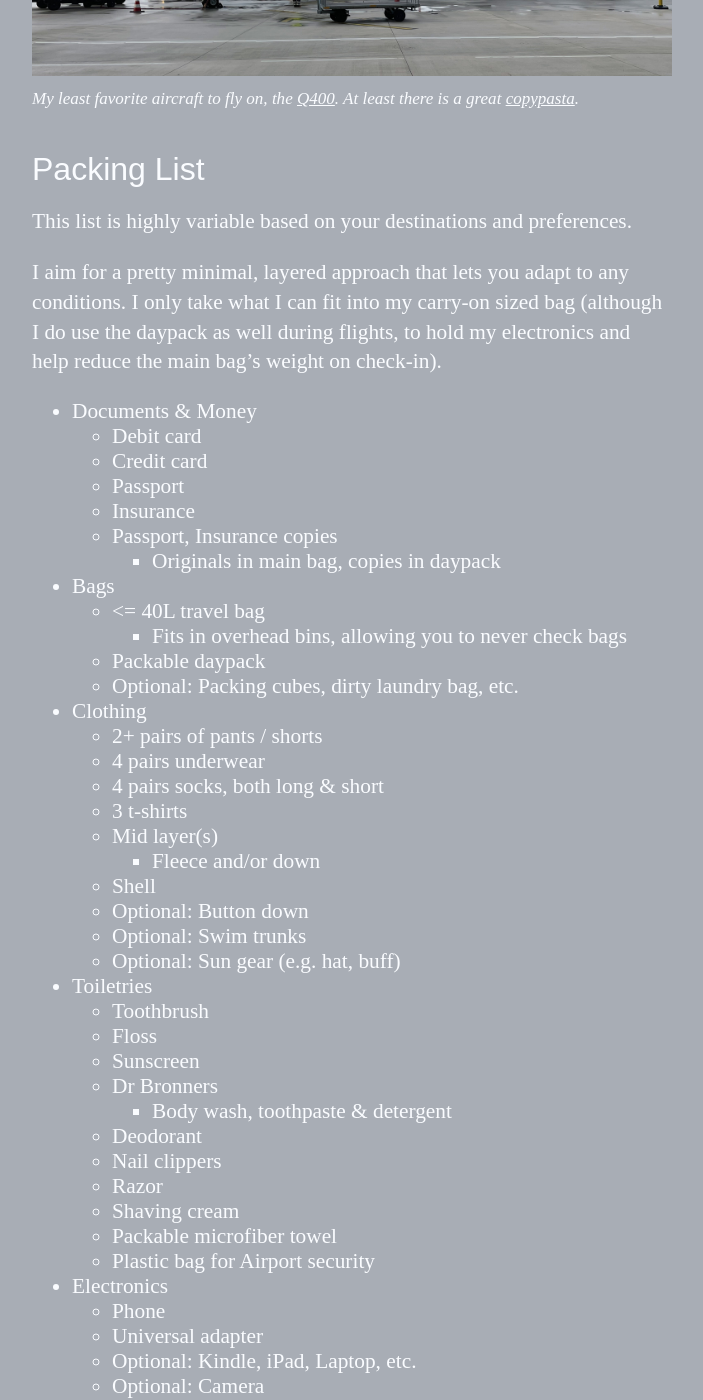
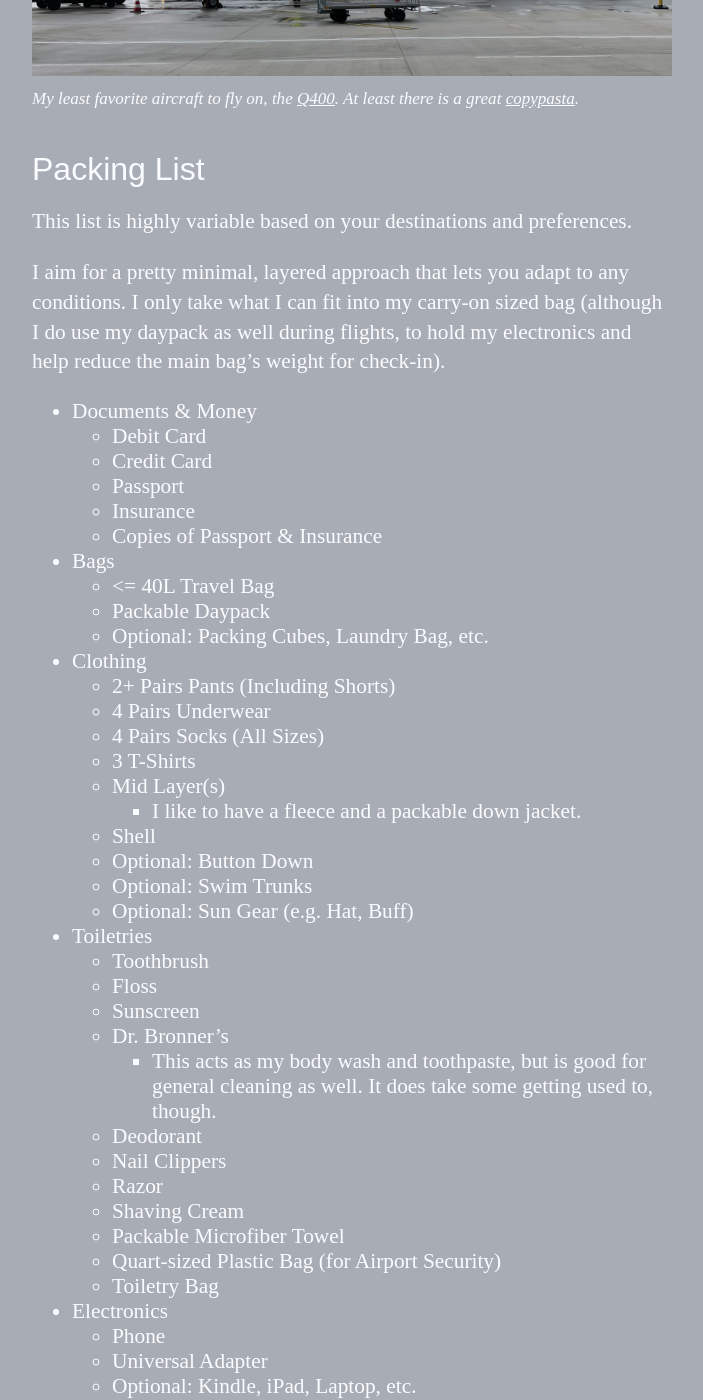
Before and after one commit to pens/rgb.sh, a Jekyll site: the page built from _posts/2021-11-10-travel-2.md, in a window 1280 px wide and 1400 px high, scrolled down 887 px. Shown: the whole window, without its empty margins (288-991 px from the left). Built offline with Jekyll 4.4.1, drawn with Linux system fonts in a browser that asks for light colours; some of the changed text lies outside the part shown.

Commit message:
Minor travel-2 edit

```diff
--- a/_posts/2021-11-10-travel-2.md
+++ b/_posts/2021-11-10-travel-2.md
@@ -13,54 +13,54 @@
 This list is highly variable based on your destinations and preferences.
 
 I aim for a pretty minimal, layered approach that lets you adapt to any conditions.
-I only take what I can fit into my carry-on sized bag (although I do use the daypack as well during flights, to hold my electronics and help reduce the main bag's weight on check-in).
+I only take what I can fit into my carry-on sized bag (although I do use my daypack as well during flights, to hold my electronics and help reduce the main bag's weight for check-in).
 
 - Documents & Money
-  - Debit card
-  - Credit card
+  - Debit Card
+  - Credit Card
   - Passport
   - Insurance
-  - Passport, Insurance copies
-    - Originals in main bag, copies in daypack
+  - Copies of Passport & Insurance
 - Bags
-  - <= 40L travel bag
-    - Fits in overhead bins, allowing you to never check bags
-  - Packable daypack
-  - Optional: Packing cubes, dirty laundry bag, etc.
+  - <= 40L Travel Bag
+  - Packable Daypack
+  - Optional: Packing Cubes, Laundry Bag, etc.
 - Clothing
-  - 2+ pairs of pants / shorts
-  - 4 pairs underwear
-  - 4 pairs socks, both long & short
-  - 3 t-shirts
-  - Mid layer(s)
-    - Fleece and/or down
+  - 2+ Pairs Pants (Including Shorts)
+  - 4 Pairs Underwear
+  - 4 Pairs Socks (All Sizes)
+  - 3 T-Shirts
+  - Mid Layer(s)
+    - I like to have a fleece and a packable down jacket.
   - Shell
-  - Optional: Button down
-  - Optional: Swim trunks
-  - Optional: Sun gear (e.g. hat, buff)
+  - Optional: Button Down
+  - Optional: Swim Trunks
+  - Optional: Sun Gear (e.g. Hat, Buff)
 - Toiletries
   - Toothbrush
   - Floss
   - Sunscreen
-  - Dr Bronners
-    - Body wash, toothpaste & detergent
+  - Dr. Bronner's
+    - This acts as my body wash and toothpaste, but is good for general cleaning as well.
+      It does take some getting used to, though.
   - Deodorant
-  - Nail clippers
+  - Nail Clippers
   - Razor
-  - Shaving cream
-  - Packable microfiber towel
-  - Plastic bag for Airport security
+  - Shaving Cream
+  - Packable Microfiber Towel
+  - Quart-sized Plastic Bag (for Airport Security)
+  - Toiletry Bag
 - Electronics
   - Phone
-  - Universal adapter
+  - Universal Adapter
   - Optional: Kindle, iPad, Laptop, etc.
   - Optional: Camera
-    - Including SD cards, strap, filters/hoods, etc.
+    - This includes SD cards, strap, filter(s), hood(s) and cleaning supplies.
   - Charger(s)
 - Other
   - Lock
-  - Ear plugs
-  - Sleep mask
+  - Ear Plugs
+  - Sleep Mask
 
 ## Packing
 
@@ -73,30 +73,34 @@
 - Get credit and debit cards with no foreign transaction fees.
 - Some countries will need you to withdraw cash.
 - Exchanging remaining currency before leaving a country is a good idea so you're not stuck with it.
+- Look up tipping etiquette when you arrive.
+  It's always different and always confusing.
+- I keep my original documents with my main pack, and carry the copies with me instead (as well as scans on my phones).
+  This way I don't have to worry as much about critical documents being lost or stolen.
 
 ### Bags
 
 - Go for a one-bag setup, with a packable daypack.
-Your main bag must be less than 40L to fit in airplane overhead bins, and you'll use the daypack as your personal item.
-- Make sure daypack has some support.
-My first one didn't and hurt my back when overloaded.
+  Your main bag must be less than 40L to fit in airplane overhead bins, and you'll use the daypack as your personal item.
+- Make sure your daypack has some support.
+  My first one didn't and hurt my back when overloaded.
 - I love packing cubes.
 
 ### Clothing
 
 - You can wear items multiple times without a wash, and laundry is generally cheap at hostels.
-Sinks are also an option.
-- Wool items go even longer without smelling.
-Getting a synthetic and wool blend gives smell resistance and durability.
+  Sinks are also an option.
+- Wool items can be worn longer than other fabrics without smelling.
+  Getting a synthetic and wool blend gives smell resistance and durability.
 - Wear all-purpose, understated sneakers.
-Alongside a button-up, this'll let you dress up for dinner or clubs.
-I regret wearing minimalist trail runners my first trip as it resulted in bad back pain that lasted for months after.
+  Alongside a button-up, this'll let you dress up for dinner or clubs.
+  I regret wearing minimalist trail runners my first trip as it resulted in bad back pain that lasted for months after.
 
 ### Toiletries
 
-- Dr. Bronner's is amazing for its compactness and many uses.
-A travel bottle will last ages and frees up a lot of room.
-I wouldn't say I like it as soap or toothpaste, but its compactness outweighs its unpleasantness for me.
+- Dr. Bronner's is amazing for its compactness and many uses; I use it as body wash and toothpaste.
+  I wouldn't say I love it, but its compactness outweighs any unpleasantness to me.
+  A travel bottle will last ages and frees up a lot of room.
 - Be wary of bleaching sunscreens.
 
 ### Electronics
@@ -107,36 +111,36 @@
     - This setup is super compact and takes great portraits and low-light shots.
     - I felt like a majority of my favorite photos from traveling last time were taken at this focal distance, so not having multiple lenses cuts down on weight and space.
 - Don't buy a new, cheap laptop to travel like I did.
-I bought a Surface Go with accessories, and it ended up being unpleasant and unnecessary.
+  I bought a Surface Go with accessories, and it ended up being unpleasant and unnecessary.
   - Instead, I'd reconsider whether you need to bring a laptop at all; they are heavy and bulky, and ideally you don't want to be at your computer do you?
   - If you're like me and can't get away from technology, just bring your normal laptop.
   - In the future, I'd probably switch to an iPad Pro and SSH into my home computer to do real work.
 - I love Google Fi while traveling.
-It's much more expensive than getting a SIM card in each country, but the convenience of having high-speed data as soon as you touch down is well worth it.
+  It's much more expensive than getting a SIM card in each country, but the convenience of having high-speed data as soon as you touch down is well worth it.
 - You should pretty much be able to find high-speed internet anywhere you go.
 
 ### Other
 
 - Don't bring a UV water filter like I did.
-Just buy water instead.
-It was an absolute waste of space I never used in two months.
+  Just buy water instead.
+  It was an absolute waste of space I never used in two months.
 
 ## Stays
 
 - Stay at hostels.
-They're all different, but usually a ton of fun.
-You'll get to meet a huge diversity of people, and save a lot of money over a hotel.
+  They're all different, but usually a ton of fun.
+  You'll get to meet a huge diversity of people, and save a lot of money over a hotel.
   - Hostelworld is great for seeing reviews and booking things ahead of time.
   - It's also fun to just walk in the door and ask for a room.
 - I like to give myself plenty of time in each place.
-This let's me see some of the main attractions, while still having time to wander wherever looks or sounds cool.
-I've ended up seeing a lot of awesome stuff I wouldn't have otherwise this way.
+  This let's me see some of the main attractions, while still having time to wander wherever looks or sounds cool.
+  I've ended up seeing a lot of awesome stuff I wouldn't have otherwise this way.
   - I'd also recommend taking days off, where you don't do anything "valuable".
   It's a great way to recharge, and will make things more fun long term.
 
 ## Miscellaneous
 
 - Don't eat out for every meal.
-Grocery stores are their own experience in each place.
-Hostels usually have cooking facilities you can use, including cookware and dishes.
+  Grocery stores are their own experience in each place.
+  Hostels usually have cooking facilities you can use, including cookware and dishes.
   - Bread and hummus is a great, cheap option for food.
```
